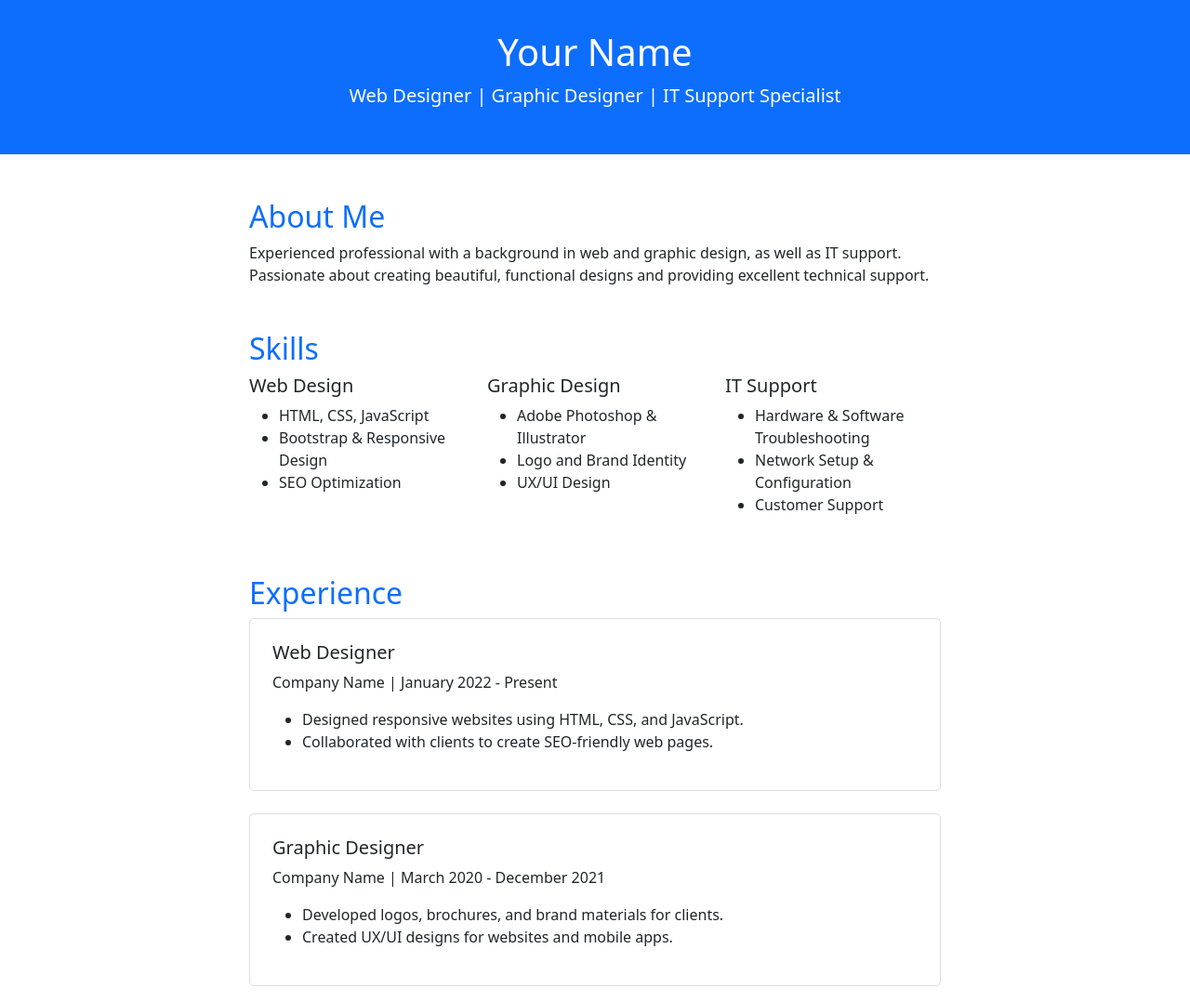
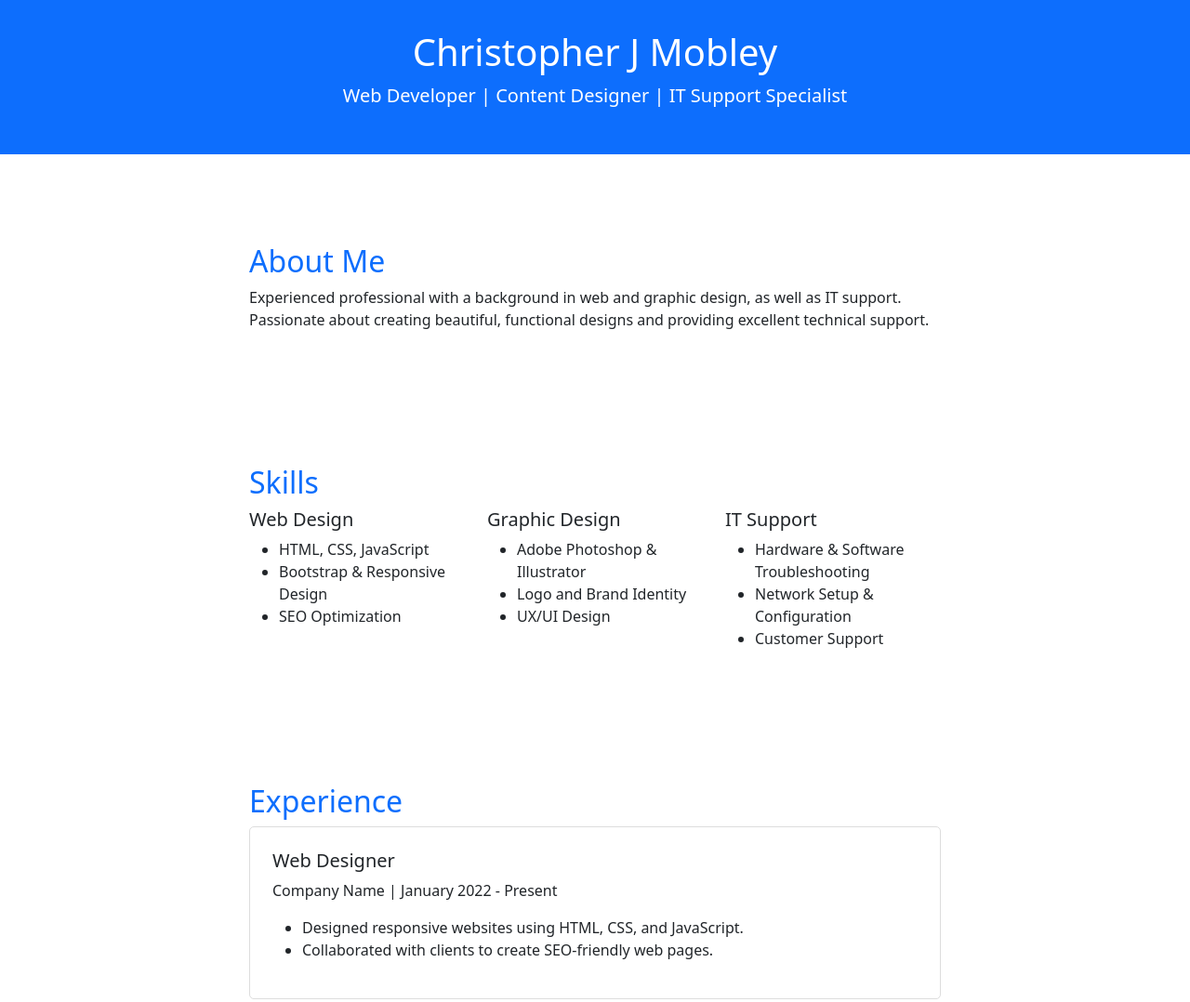
Before and after one commit to cmobley001/basic_resume_2024, a plain HTML site: page index.html in a window 1280 px wide. Shown: the top 1078 px of the page at 93% size. Drawn offline with nearby package versions, Linux system fonts and the light colour scheme.

Commit message:
updated index

```diff
--- a/index.html
+++ b/index.html
@@ -15,9 +15,9 @@
   <body>
     <!-- Header Section -->
     <header class="header">
-      <h1>Your Name</h1>
+      <h1>Christopher J Mobley</h1>
       <p class="lead">
-        Web Designer | Graphic Designer | IT Support Specialist
+        Web Developer | Content Designer | IT Support Specialist
       </p>
     </header>
     <main class="main">
--- a/styles.css
+++ b/styles.css
@@ -1,5 +1,8 @@
 main {
-  margin: 2rem auto;
+  display: flex;
+  flex-direction: column;
+  justify-content: center;
+  margin: 1rem auto;
   max-width: 800px;
   padding: 0 1rem;
 }
@@ -10,6 +13,7 @@ main {
   padding: 2rem;
   text-align: center;
 }
+
 .section-title {
   margin-top: 2rem;
   color: #0d6efd;
```
